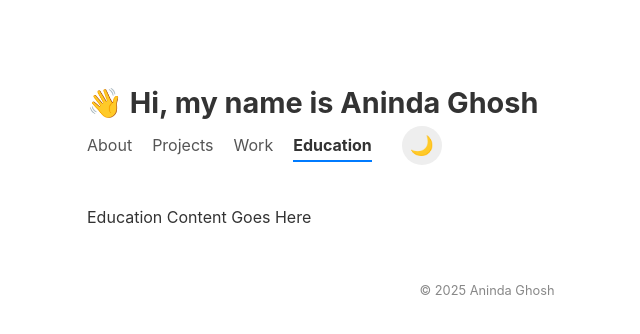
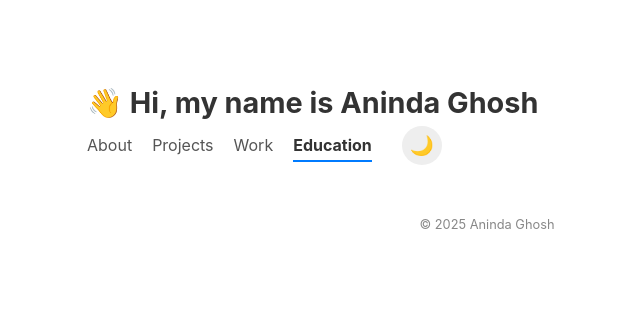
Before and after one commit to anindaghosh/anindaghosh.github.io, a React (Vite) app: page /education in a window 1280 px wide. Shown: the top 334 px of the page, without its empty margins (153-793 px from the left). Built offline with nearby package versions, Linux system fonts and the light colour scheme.

Commit message:
hiding few pages

```diff
--- a/src/App.jsx
+++ b/src/App.jsx
@@ -28,9 +28,9 @@ function App() {
                   </>
                 }
               />
-              <Route path="/projects" element={<div>Projects Page Content Goes Here</div>} />
+              {/* <Route path="/projects" element={<div>Projects Page Content Goes Here</div>} />
               <Route path="/work" element={<div>Work Experience Content Goes Here</div>} />
-              <Route path="/education" element={<div>Education Content Goes Here</div>} />
+              <Route path="/education" element={<div>Education Content Goes Here</div>} /> */}
             </Routes>
           </main>
 
```
